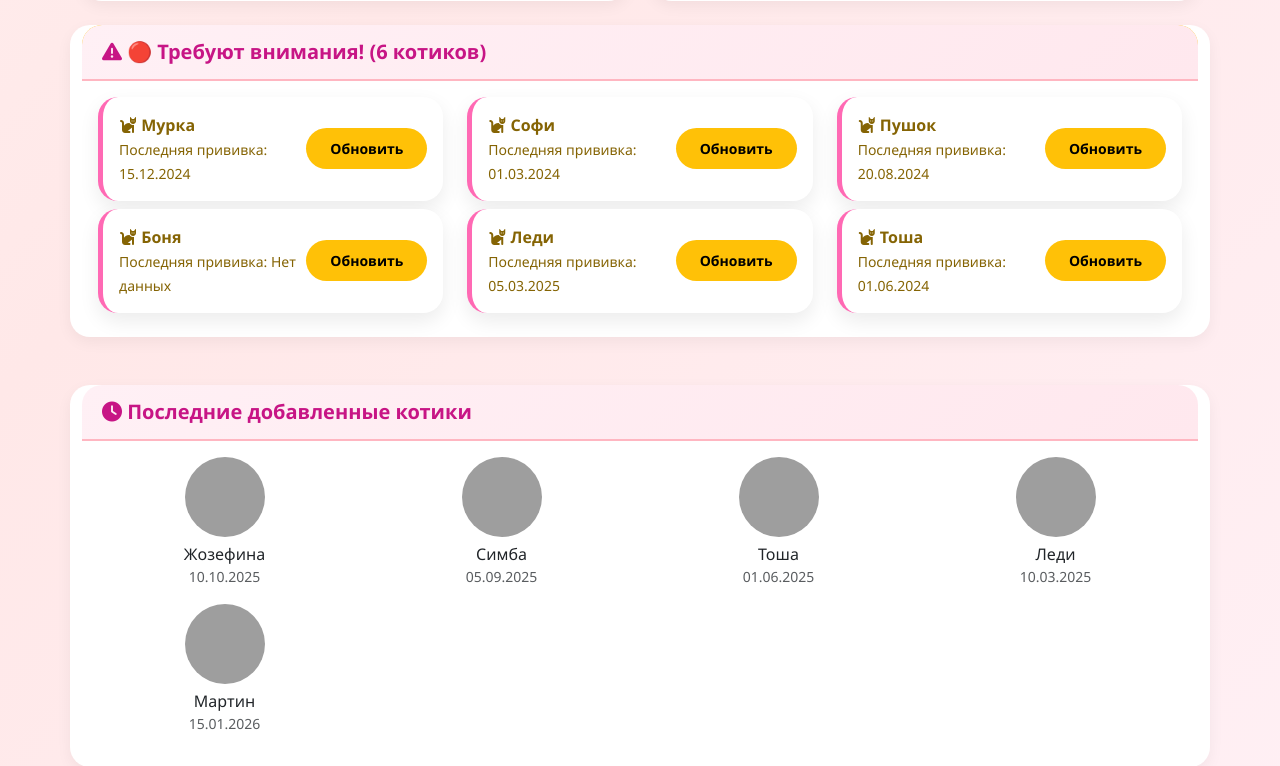
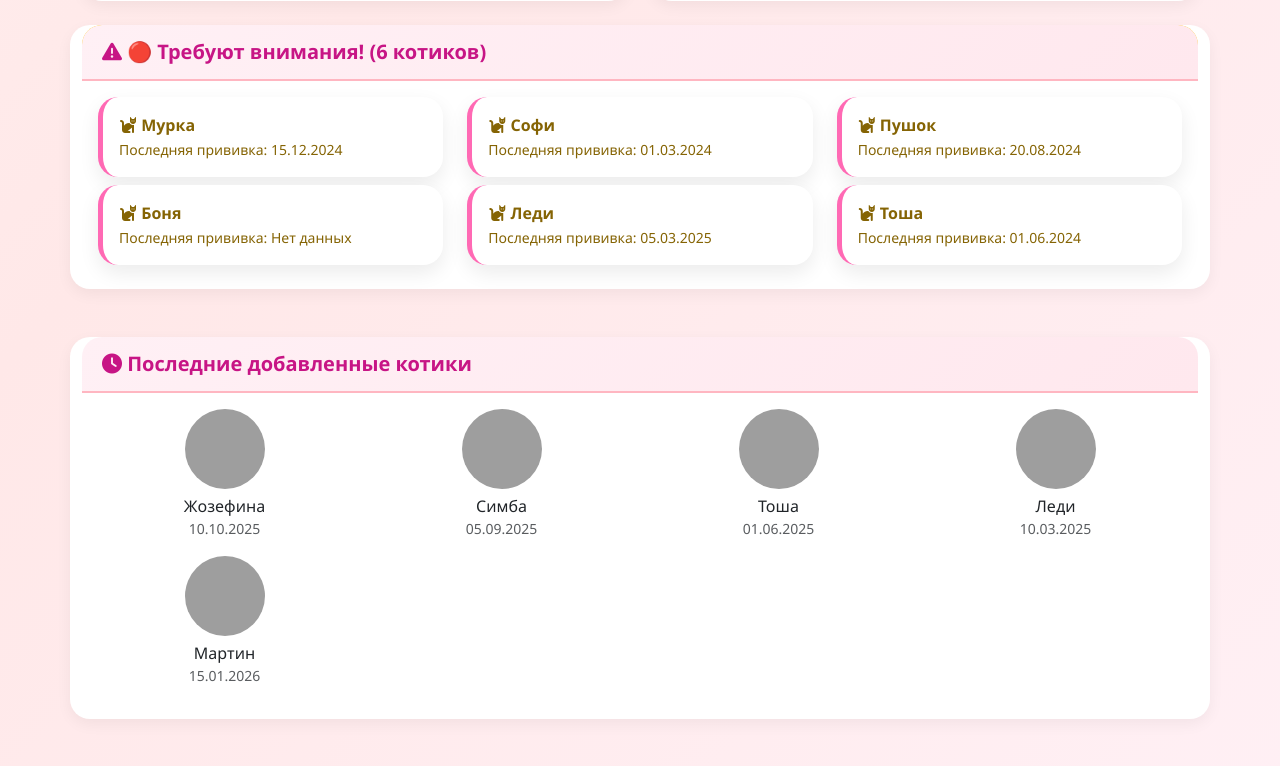
Before and after one commit to cybermurrmeow/kotopolis, a Flask app: page /dashboard in a window 1280 px wide. Shown: the part 1442-2208 px from the top of the page. Run offline with Flask 3, Linux system fonts and the light colour scheme; a user stored in the database is signed in; grey boxes are pictures that could not be loaded.

Commit message:
Кнопка Обновить в блоке Требуют внимания теперь только для админа

```diff
--- a/templates/dashboard.html
+++ b/templates/dashboard.html
@@ -274,8 +274,7 @@
         <div class="row">
             {% for cat in need_vacc %}
             <div class="col-md-4 mb-2">
-                <div class="alert alert-warning stay-alert mb-0 d-flex justify-content-between align-items-center" role="alert">
-    <div>
+                <div class="alert alert-warning stay-alert mb-0" role="alert">
     <i class="fas fa-cat"></i> <strong>{{ cat.name }}</strong><br>
     <small>Последняя прививка:
     {% if cat.last_vacc_date %}
@@ -284,8 +283,9 @@
         Нет данных
     {% endif %}
     </small>
-    </div>
-    <a href="{{ url_for('edit_cat', cat_id=cat.id) }}" class="btn btn-sm btn-warning">Обновить</a>
+    {% if current_user.role == 'admin' %}
+        <a href="{{ url_for('edit_cat', cat_id=cat.id) }}" class="btn btn-sm btn-warning float-end">Обновить</a>
+    {% endif %}
 </div>
             </div>
             {% endfor %}
```
Lines whose indentation alone changed are shown as unchanged.
